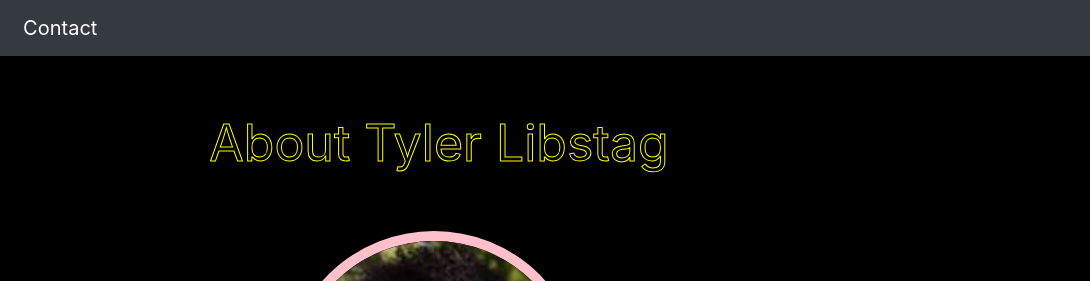
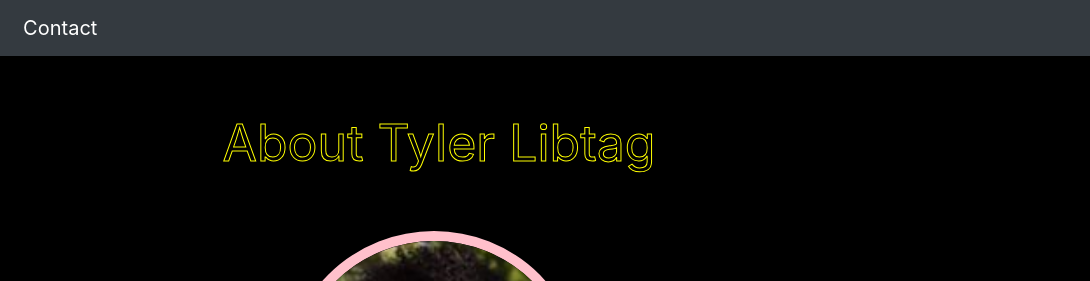
Before and after one commit to tylerlibstag/tylerlibstag_2, a plain HTML site: page index.html in a window 1280 px wide. Shown: the top 281 px of the page, 190-1280 px from the left. Drawn offline with nearby package versions, Linux system fonts and the light colour scheme.

Commit message:
validated index html

```diff
--- a/index.html
+++ b/index.html
@@ -33,6 +33,7 @@
             <ul class="navbar-nav mr-auto">
                 <li class="nav-item active"> </li>
                 <li class="nav-brand"></li>
+            </ul>
         </div>
     </nav>
 
@@ -43,7 +44,7 @@
         <div class="row">
 
             <div class="col-md-12">
-                <div class="a">About Tyler Libstag</div>
+                <div class="a">About Tyler Libtag</div>
                 <img src="me_2.jpg" class="me" alt="Image of me"></img>
 
                 <div class="container">
@@ -69,7 +70,7 @@
             </div>
 
         </div>
-
+    </div>
 
 </body>
 <footer>
```
